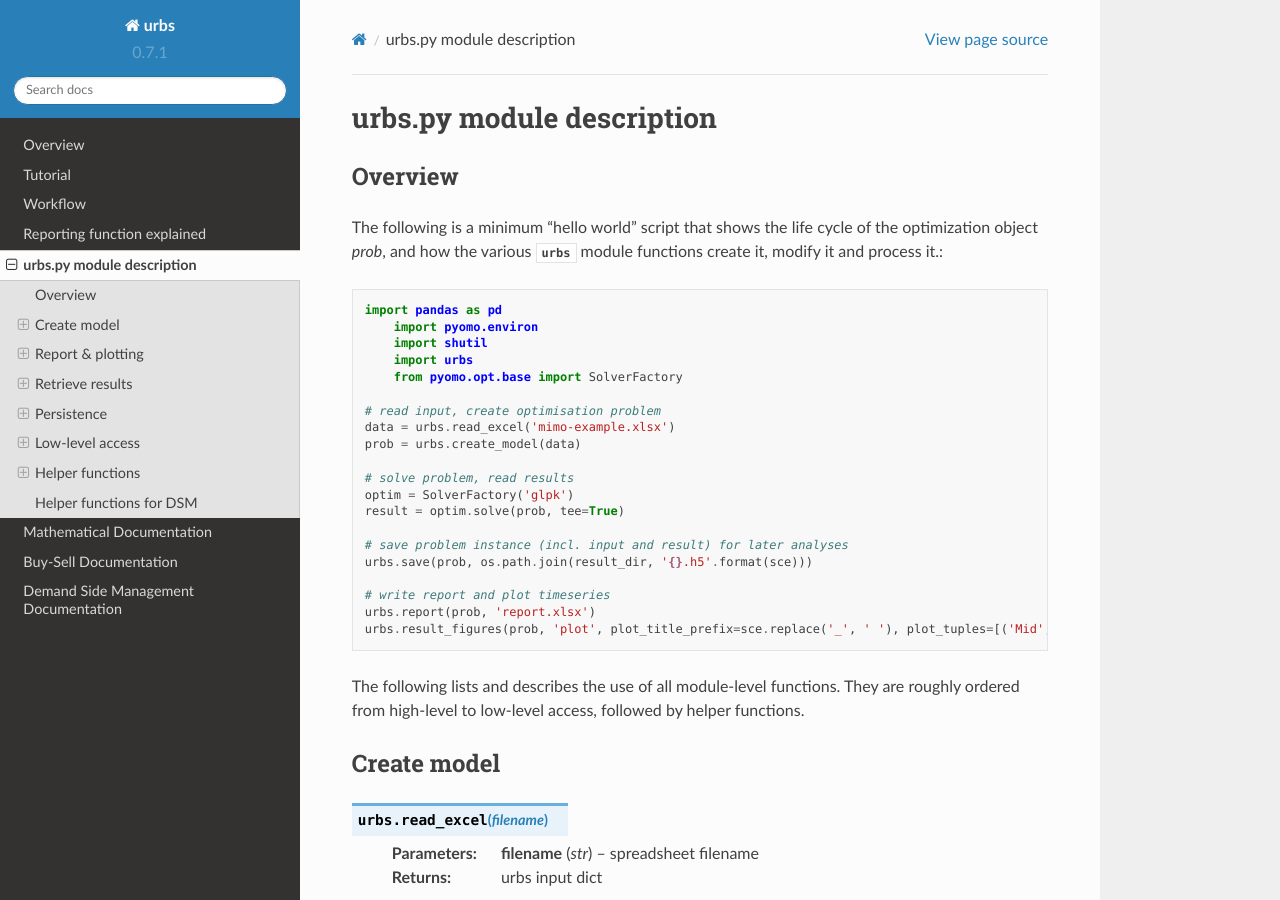
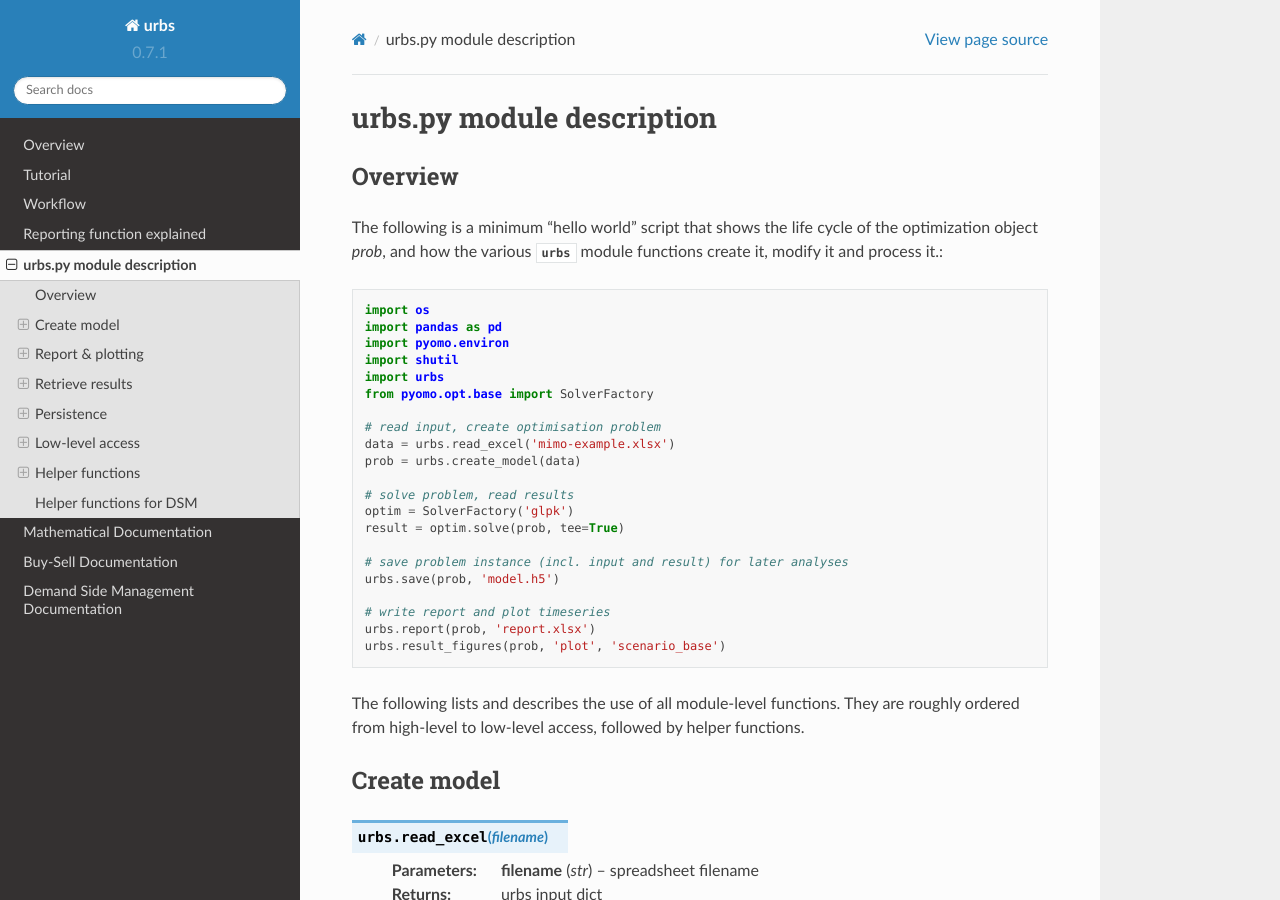
Before and after one commit to tum-ens/urbs, a Sphinx documentation site: the page built from doc/api.rst, in a window 1280 px wide and 900 px high. Built offline with Sphinx 7.4.7 and the Read the Docs theme 2.0.0, drawn with Linux system fonts in a browser that asks for light colours.

Commit message:
Updated the "hello-world" code for runme in the documentation

```diff
--- a/doc/api.rst
+++ b/doc/api.rst
@@ -10,26 +10,27 @@ The following is a minimum "hello world" script that shows the life cycle of
 the optimization object `prob`, and how the various :mod:`urbs` module
 functions create it, modify it and process it.::
 
-    import pandas as pd
+	import os
+	import pandas as pd
 	import pyomo.environ
 	import shutil
 	import urbs
 	from pyomo.opt.base import SolverFactory
 
-    # read input, create optimisation problem
-    data = urbs.read_excel('mimo-example.xlsx')
-    prob = urbs.create_model(data)
+	# read input, create optimisation problem
+	data = urbs.read_excel('mimo-example.xlsx')
+	prob = urbs.create_model(data)
 
-    # solve problem, read results
-    optim = SolverFactory('glpk')
-    result = optim.solve(prob, tee=True)
+	# solve problem, read results
+	optim = SolverFactory('glpk')
+	result = optim.solve(prob, tee=True)
 
-    # save problem instance (incl. input and result) for later analyses
-    urbs.save(prob, os.path.join(result_dir, '{}.h5'.format(sce)))
+	# save problem instance (incl. input and result) for later analyses
+	urbs.save(prob, 'model.h5')
 
-    # write report and plot timeseries
-    urbs.report(prob, 'report.xlsx')
-    urbs.result_figures(prob, 'plot', plot_title_prefix=sce.replace('_', ' '), plot_tuples=[('Mid', 'Elec')])
+	# write report and plot timeseries
+	urbs.report(prob, 'report.xlsx')
+	urbs.result_figures(prob, 'plot', 'scenario_base')
 
 The following lists and describes the use of all module-level functions. They
 are roughly ordered from high-level to low-level access, followed by helper
```
